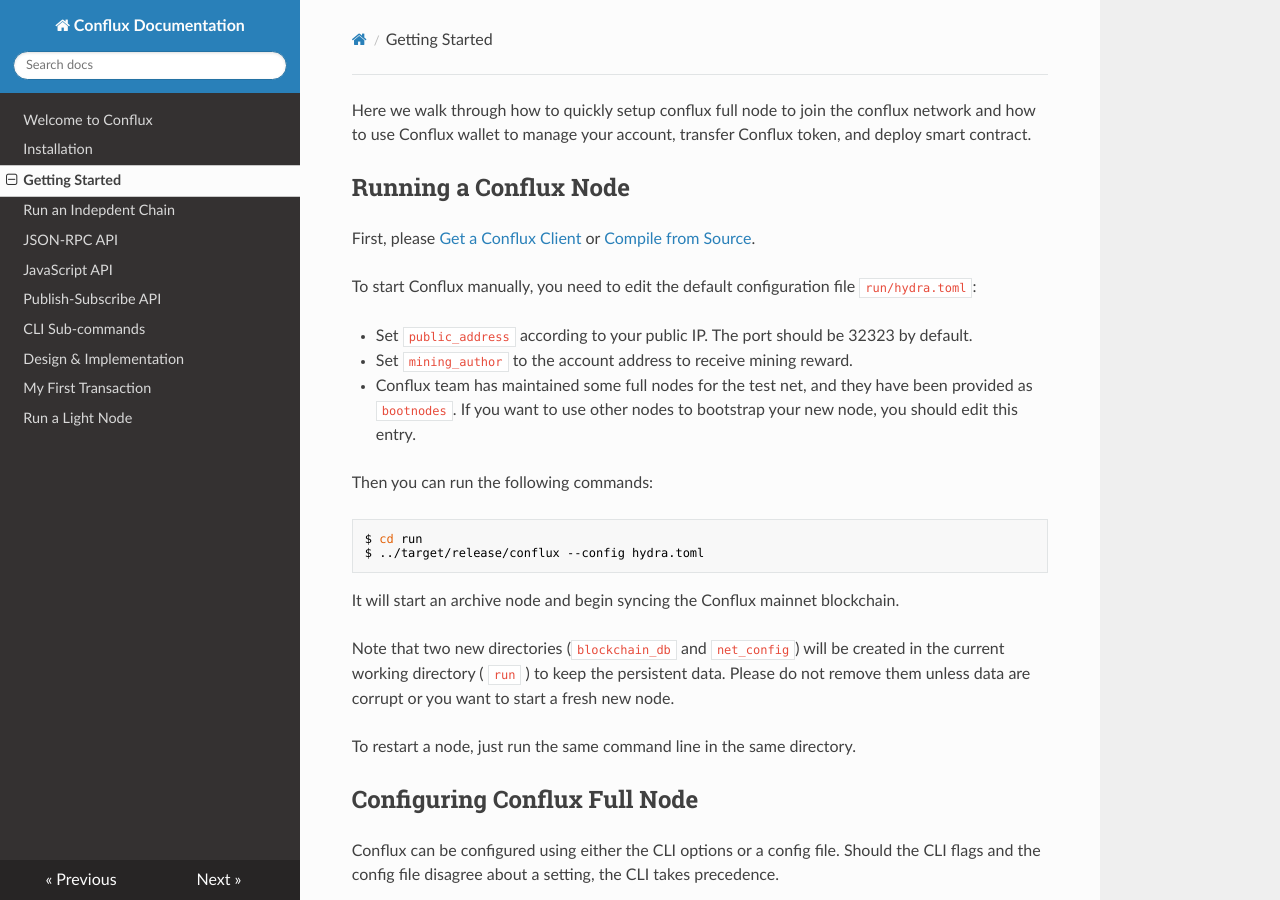
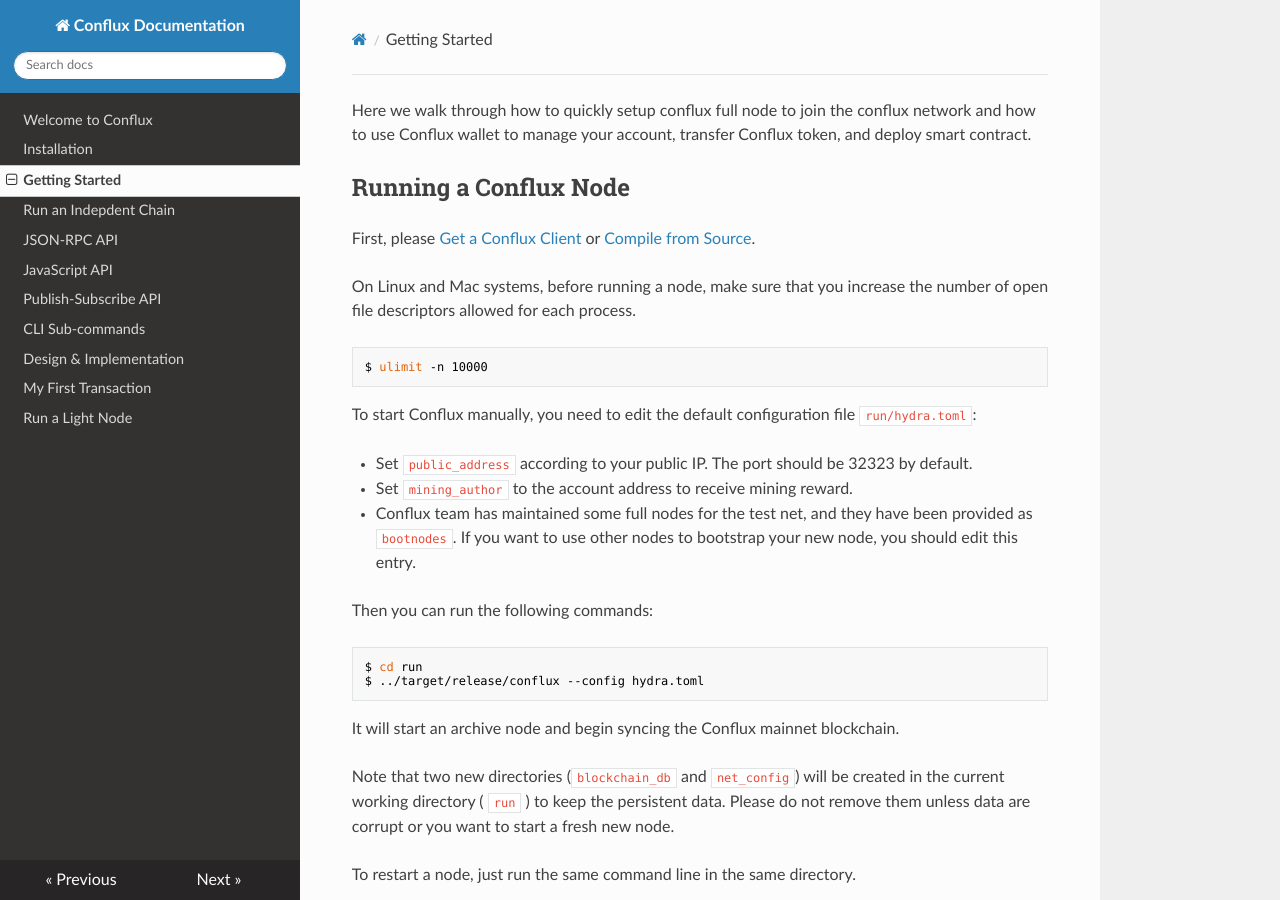
Before and after one commit to Conflux-Chain/conflux-doc, an MkDocs documentation site: the page built from docs/get_started.md, in a window 1280 px wide and 900 px high. Built offline with MkDocs 1.6.1, drawn with Linux system fonts in a browser that asks for light colours; nearby versions of some CDN libraries.

Commit message:
Add remark about ulimit

````diff
--- a/docs/get_started.md
+++ b/docs/get_started.md
@@ -14,6 +14,12 @@
 ## Running a Conflux Node
 
 First, please [Get a Conflux Client](../../run-a-node/en/how-to-get.md) or [Compile from Source](install.md).
+
+On Linux and Mac systems, before running a node, make sure that you increase the number of open file descriptors allowed for each process.
+
+```bash
+$ ulimit -n 10000
+```
 
 To start Conflux manually, you need to edit the default configuration file `run/hydra.toml`:
 
````
